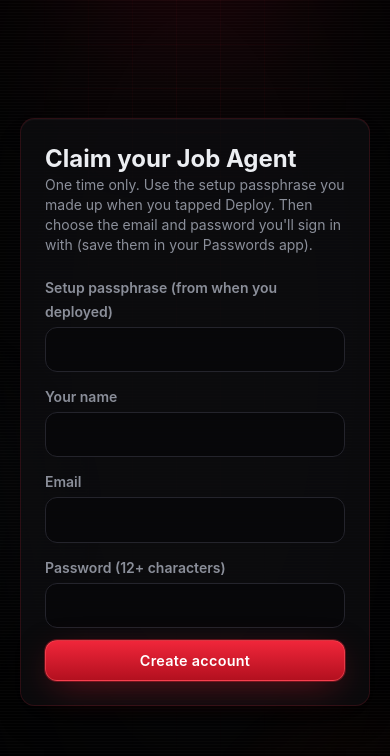
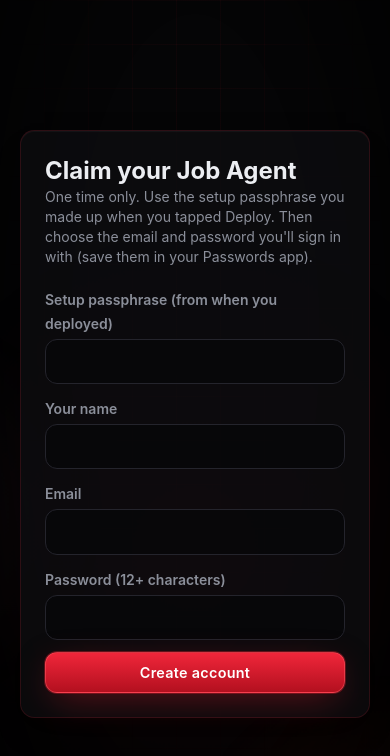
Before and after one commit to YahyaHendawy/job-agent-template, a Next.js app: page /setup in a window 390 px wide. Shown: the top 756 px of the page. Built offline with nearby package versions, Linux system fonts and the light colour scheme; no server answers; the database is empty.

Commit message:
Update from the main app
- iPhone: solid status-bar strip, more top space, no haze at the top

```diff
--- a/src/app/(app)/layout.tsx
+++ b/src/app/(app)/layout.tsx
@@ -20,7 +20,7 @@ export default async function AppLayout({ children }: { children: React.ReactNod
       <AppSync vapidKey={vapidKeys()?.publicKey ?? null} />
       <OfflineSync />
       <CompareBar />
-      <main className="mx-auto max-w-4xl px-4 pt-5 pb-28 md:pb-10 safe-top">{children}</main>
+      <main className="mx-auto max-w-4xl px-4 pb-28 md:pb-10 safe-top">{children}</main>
     </div>
   );
 }
--- a/src/app/globals.css
+++ b/src/app/globals.css
@@ -21,7 +21,10 @@ body { -webkit-font-smoothing: antialiased; }
 /* Fixed bars get their own layer so they never move while the page scrolls */
 .pin-bottom { position: fixed; left: 0; right: 0; bottom: 0; transform: translate3d(0, 0, 0); -webkit-backface-visibility: hidden; backface-visibility: hidden; }
 .safe-bottom { padding-bottom: max(0.5rem, env(safe-area-inset-bottom)); }
-.safe-top { padding-top: env(safe-area-inset-top); }
+.safe-top { padding-top: calc(env(safe-area-inset-top) + 1.5rem) !important; }
+/* Solid strip behind the iPhone clock/battery so nothing scrolls (blurred) underneath it */
+.status-cover { position: fixed; top: 0; left: 0; right: 0; height: env(safe-area-inset-top); background: #050506; z-index: 60; pointer-events: none;
+  box-shadow: 0 1px 0 rgba(255, 45, 70, .18); transform: translate3d(0, 0, 0); }
 .card { background: var(--surface); border: 1px solid var(--line); border-radius: 1rem; }
 .btn { display: inline-flex; align-items: center; justify-content: center; gap: .4rem; border-radius: .75rem; padding: .55rem .9rem; font-weight: 600; font-size: .9rem; transition: opacity .15s, transform .05s; }
 .btn:active { transform: scale(.98); }
@@ -76,8 +79,8 @@ a.card:active, .btn:active { transform: scale(.985); }
 /* Reactor glow, targeting grid, scanlines and vignette behind everything */
 .aura-bg { position: fixed; inset: 0; z-index: -1; overflow: hidden; pointer-events: none; background: var(--bg); }
 .aura-bg span { position: absolute; border-radius: 50%; will-change: transform, opacity; }
-.aura-bg span:nth-child(1) { width: 110vmax; height: 110vmax; left: 50%; top: -70vmax; margin-left: -55vmax;
-  background: radial-gradient(closest-side, rgba(180, 10, 30, .22), rgba(120, 0, 20, .08) 45%, transparent 72%); animation: reactor 7s ease-in-out infinite; }
+.aura-bg span:nth-child(1) { width: 110vmax; height: 110vmax; left: 50%; top: 10vh; margin-left: -55vmax;
+  background: radial-gradient(closest-side, rgba(180, 10, 30, .12), rgba(120, 0, 20, .04) 45%, transparent 70%); animation: reactor 7s ease-in-out infinite; }
 .aura-bg span:nth-child(2) { width: 70vmax; height: 70vmax; right: -35vmax; bottom: -40vmax;
   background: radial-gradient(closest-side, rgba(255, 80, 20, .12), transparent 70%); animation: ember 30s ease-in-out infinite alternate; }
 .aura-bg span:nth-child(3) { width: 60vmax; height: 60vmax; left: -30vmax; top: 40vh;
@@ -87,7 +90,7 @@ a.card:active, .btn:active { transform: scale(.985); }
   background-size: 44px 44px;
   -webkit-mask-image: radial-gradient(ellipse at 50% 20%, #000 10%, transparent 70%); mask-image: radial-gradient(ellipse at 50% 20%, #000 10%, transparent 70%); }
 .aura-bg::after { content: ""; position: absolute; inset: 0;
-  background: repeating-linear-gradient(0deg, rgba(255, 255, 255, .018) 0 1px, transparent 1px 3px), radial-gradient(ellipse at 50% 40%, transparent 45%, rgba(0, 0, 0, .75)); }
+  background: radial-gradient(ellipse at 50% 40%, transparent 45%, rgba(0, 0, 0, .75)); }
 @keyframes reactor { 0%, 100% { opacity: .75; transform: scale(1); } 50% { opacity: 1; transform: scale(1.06); } }
 @keyframes ember { to { transform: translate3d(-12vmax, -10vmax, 0) scale(1.15); } }
 html, body { background: transparent; }
--- a/src/app/layout.tsx
+++ b/src/app/layout.tsx
@@ -45,6 +45,7 @@ export default function RootLayout({ children }: { children: React.ReactNode })
     <html lang="en-GB">
       <body className="min-h-dvh font-sans">
         <div className="aura-bg" aria-hidden><span /><span /><span /></div>
+        <div className="status-cover" aria-hidden />
         {NEEDS_DB ? <ConnectDatabase /> : children}
         <script
           dangerouslySetInnerHTML={{
```
